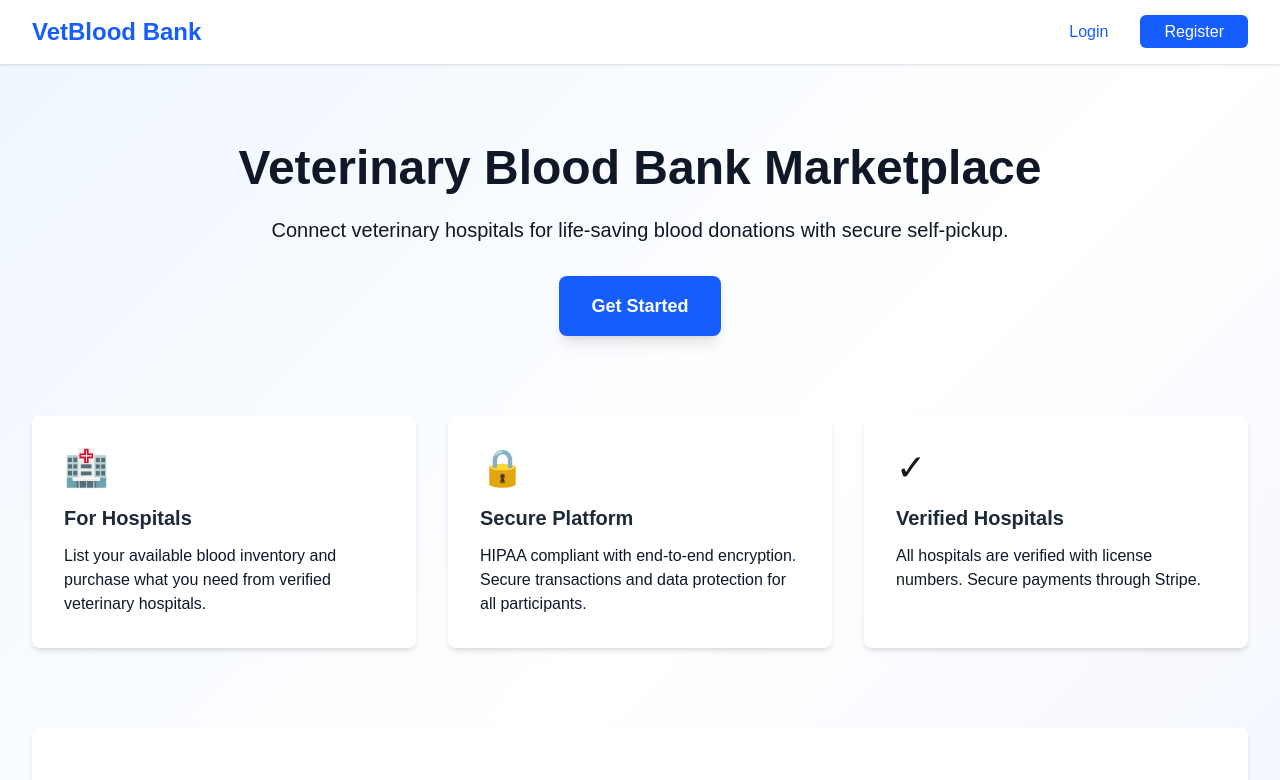
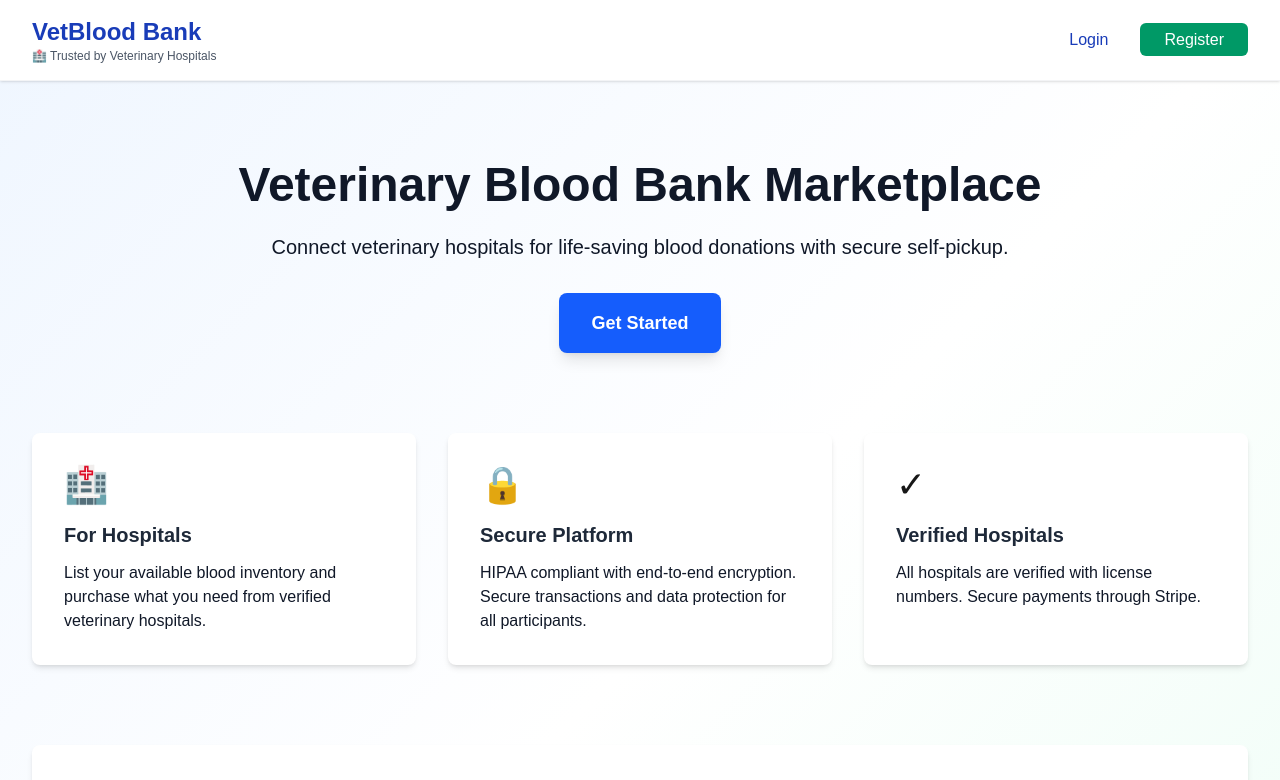
Before and after one commit to afasano23-cpu/bloodbank, a Next.js app: page / in a window 1280 px wide. Shown: the top 780 px of the page. Built offline with nearby package versions, Linux system fonts and the light colour scheme.

Commit message:
Sandbox autosave

```diff
--- a/src/app/page.tsx
+++ b/src/app/page.tsx
@@ -2,23 +2,28 @@ import Link from 'next/link'
 
 export default function Home() {
   return (
-    <div className="min-h-screen bg-gradient-to-br from-blue-50 via-white to-indigo-50">
-      <nav className="bg-white shadow-sm">
-        <div className="max-w-7xl mx-auto px-4 sm:px-6 lg:px-8 py-4 flex justify-between items-center">
-          <h1 className="text-2xl font-bold text-blue-600">VetBlood Bank</h1>
+    <div className="min-h-screen bg-gradient-to-br from-blue-50 via-white to-emerald-50">
+      <nav className="bg-white shadow-sm border-b border-gray-100">
+        <div className="max-w-7xl mx-auto px-4 sm:px-6 lg:px-8 py-4">
+          <div className="flex justify-between items-center">
+            <div>
+              <h1 className="text-2xl font-bold text-blue-800">VetBlood Bank</h1>
+              <p className="text-xs text-gray-600">🏥 Trusted by Veterinary Hospitals</p>
+            </div>
             <div className="space-x-4">
               <Link
                 href="/auth/login"
-              className="px-4 py-2 text-blue-600 hover:text-blue-700 font-medium"
+                className="px-4 py-2 text-blue-800 hover:text-blue-900 font-medium"
               >
                 Login
               </Link>
               <Link
                 href="/auth/register"
-              className="px-6 py-2 bg-blue-600 text-white rounded-md hover:bg-blue-700 font-medium"
+                className="px-6 py-2 bg-emerald-600 text-white rounded-md hover:bg-emerald-700 font-medium"
               >
                 Register
               </Link>
+            </div>
           </div>
         </div>
       </nav>
```
Lines whose indentation alone changed are shown as unchanged.
